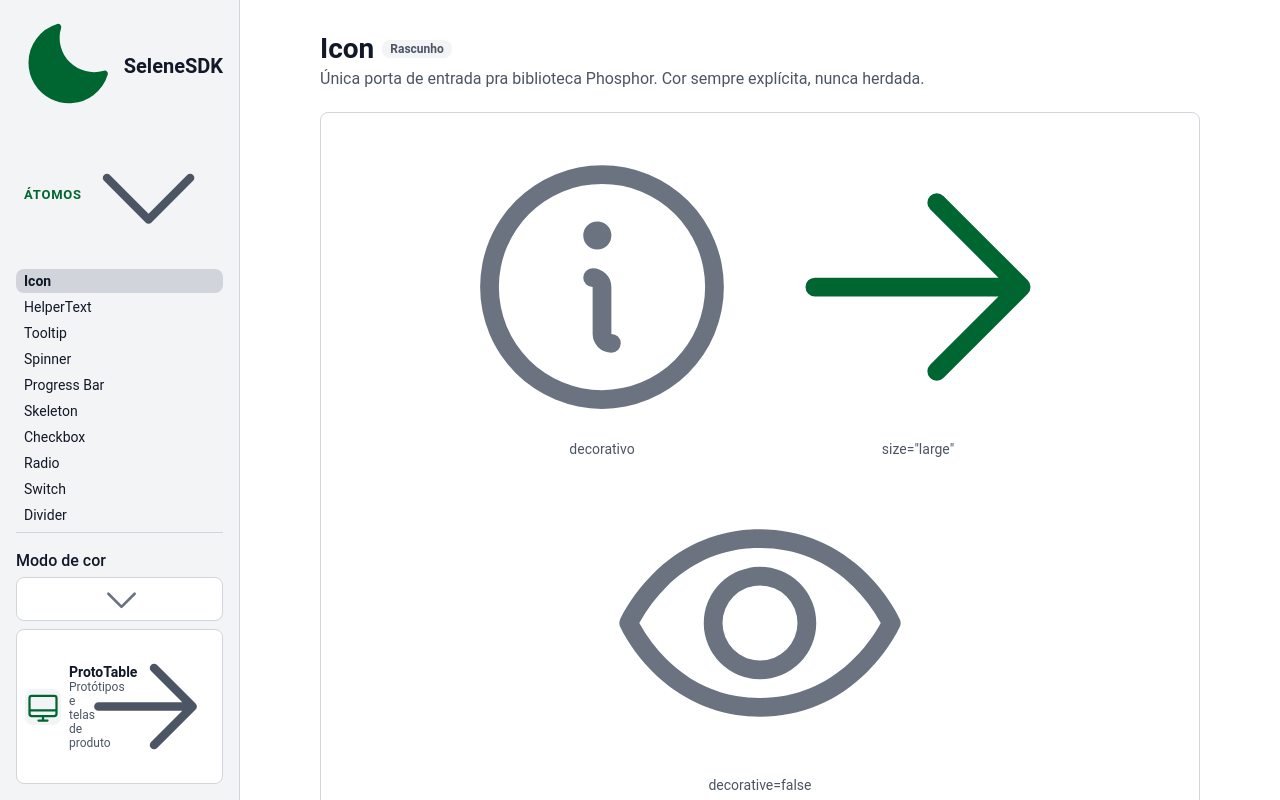
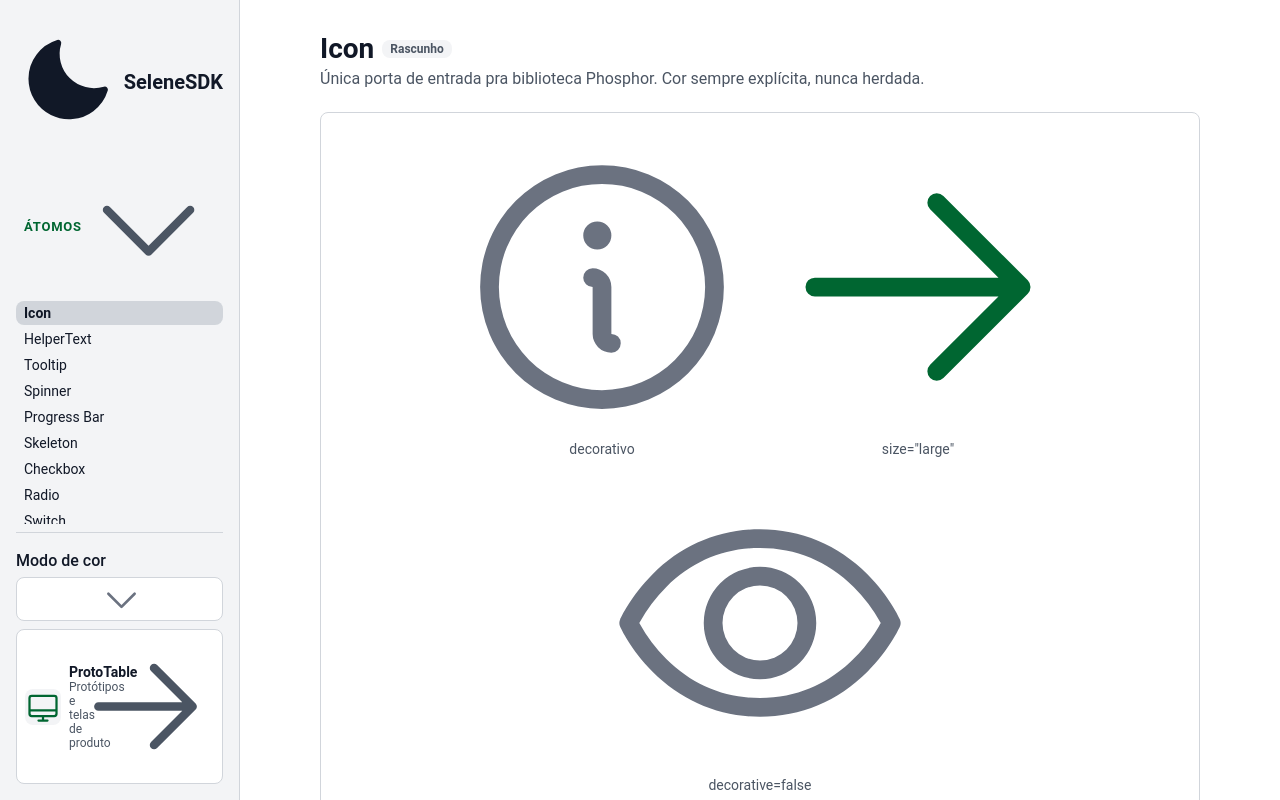
Before and after one commit to VanzSantos/lvxfr, a React (Vite) app: page / in a window 1280 px wide. Built offline with nearby package versions, Linux system fonts and the light colour scheme.

Commit message:
auto: sync (src/interface) — 2026-11-10T16:06:56.815Z

```diff
--- a/src/interface/nav/Sidebar.module.css
+++ b/src/interface/nav/Sidebar.module.css
@@ -37,6 +37,7 @@
   font-size: 20px;
   font-weight: 600;
   color: var(--texto-primario);
+  padding: var(--espaco-m) 0;
   margin-bottom: var(--espaco-pp);
 }
 
--- a/src/interface/nav/Sidebar.tsx
+++ b/src/interface/nav/Sidebar.tsx
@@ -68,7 +68,7 @@ export function Sidebar({ selectedId, onSelect, themePreference, onThemePreferen
   return (
     <nav className={styles.sidebar} aria-label="Navegação de componentes">
       <div className={styles.brand}>
-        <Icon name="moon" size="medium" color="var(--acao-primaria)" weight="fill" decorative />
+        <Icon name="moon" size="medium" color="var(--texto-primario)" weight="fill" decorative />
         SeleneSDK
       </div>
 
```
Also changed, not shown: src/interface/prototable/manifest.json.
